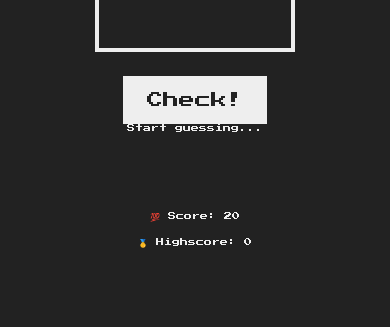
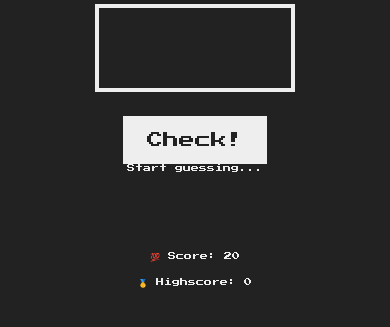
Before and after one commit to ErDprogrammer/Rick3mzhi.github.io, a plain HTML site: page index.html in a window 390 px wide. Shown: the part 213-540 px from the top of the page. Drawn offline with Linux system fonts and the light colour scheme.

Commit message:
Update style.css

```diff
--- a/style.css
+++ b/style.css
@@ -131,7 +131,8 @@ h1 {
     height: auto; /* Allow the main content to expand naturally */
     flex-direction: column; /* Stack .left and .right vertically */
     text-align: center; /* Center-align main content */
-    top: 30%; /* Adjust the vertical positioning */
+    top: 70%; /* Adjust the vertical positioning */
+margin-top:40px;
   }
 
   .left,
```
